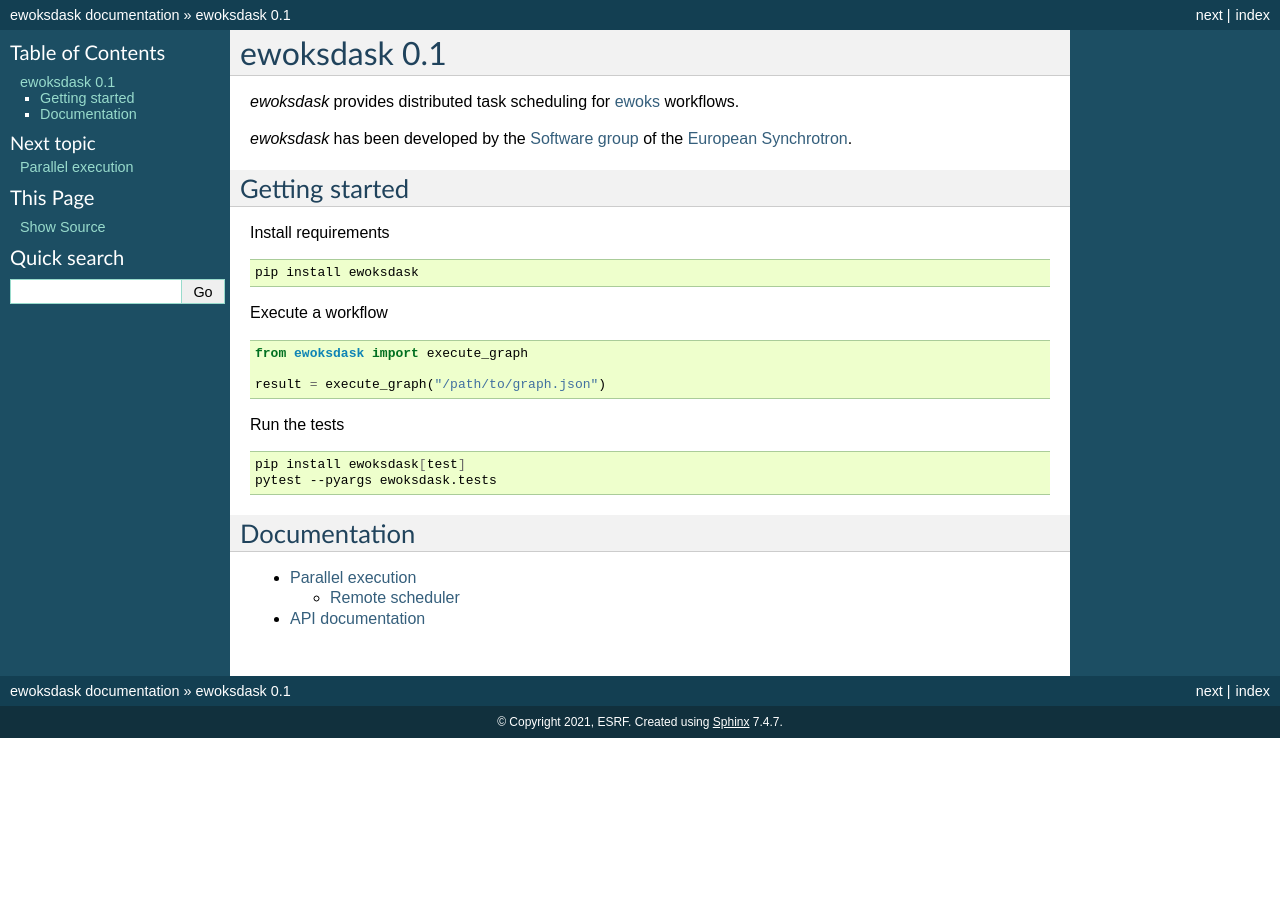
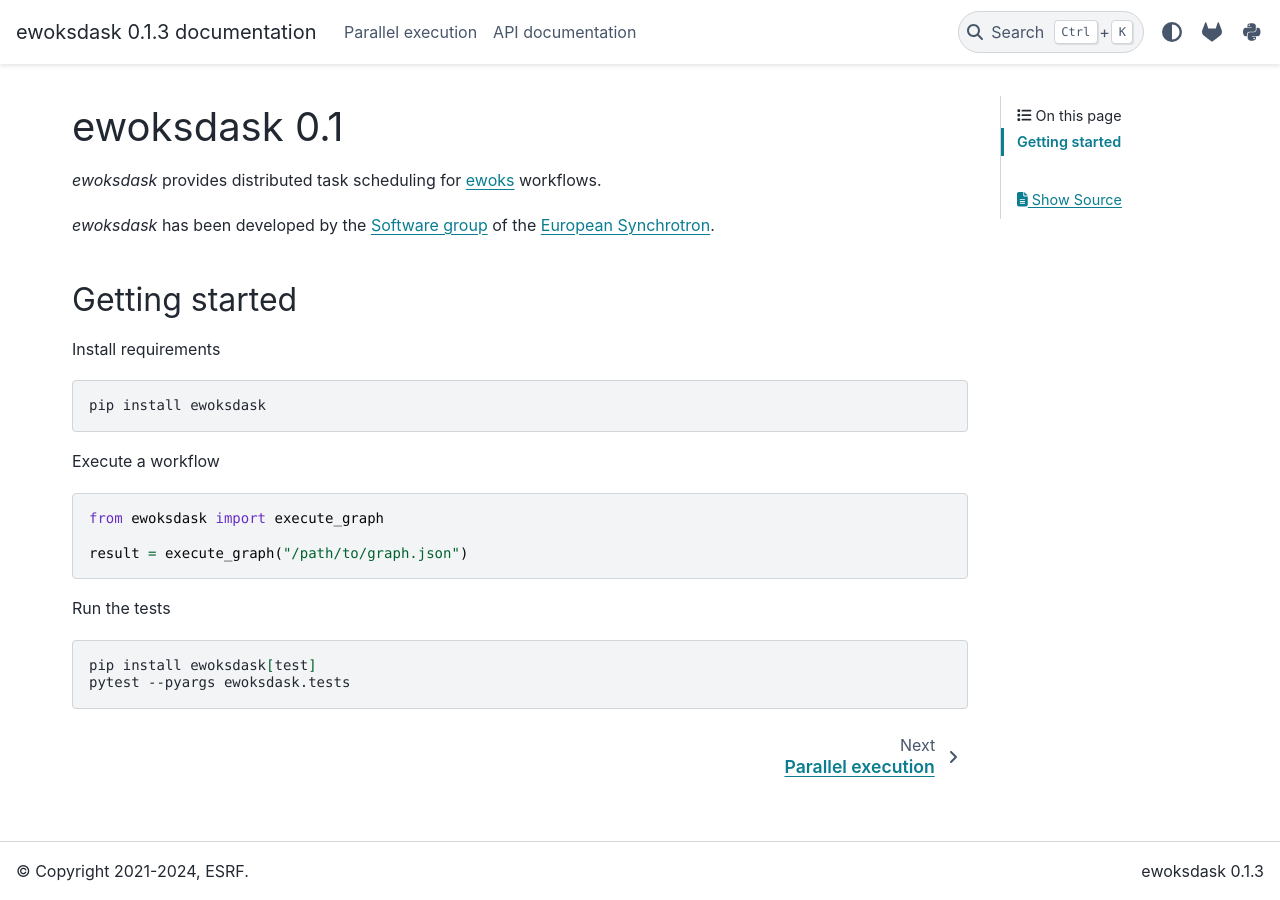
Before and after one commit to ewoks-kit/ewoksdask, a Sphinx documentation site: the page built from doc/index.rst, in a window 1280 px wide. Built offline with Sphinx 7.4.7 and the PyData theme 0.15.4, drawn with Linux system fonts in a browser that asks for light colours.

Commit message:
pdata sphinx theme

```diff
--- /dev/null
+++ b/doc/_templates/footer_end.html
@@ -0,0 +1 @@
+{{ project }} {{ release }}
--- a/doc/conf.py
+++ b/doc/conf.py
@@ -1,10 +1,19 @@
 """rm -rf doc/_generated/; sphinx-build doc build/sphinx/html -E -a
 """
 
+# -- Project information -----------------------------------------------------
+# https://www.sphinx-doc.org/en/master/usage/configuration.html#project-information
+
+from ewoksdask import __version__ as release
+
 project = "ewoksdask"
-version = "0.1"
-copyright = "2021, ESRF"
+version = ".".join(release.split(".")[:2])
+copyright = "2021-2024, ESRF"
 author = "ESRF"
+docstitle = f"{project} {version}"
+
+# -- General configuration ---------------------------------------------------
+# https://www.sphinx-doc.org/en/master/usage/configuration.html#general-configuration
 
 extensions = [
     "sphinx.ext.autodoc",
@@ -17,8 +26,9 @@
 
 always_document_param_types = True
 
-html_theme = "classic"
-html_static_path = []
+# mermaid does not render when nbsphinx is used
+# https://github.com/spatialaudio/nbsphinx/issues/678
+nbsphinx_requirejs_path = ""
 
 autosummary_generate = True
 autodoc_default_flags = [
@@ -26,3 +36,26 @@
     "undoc-members",
     "show-inheritance",
 ]
+
+
+# -- Options for HTML output -------------------------------------------------
+# https://www.sphinx-doc.org/en/master/usage/configuration.html#options-for-html-output
+
+html_theme = "pydata_sphinx_theme"
+html_static_path = []
+html_theme_options = {
+    "icon_links": [
+        {
+            "name": "gitlab",
+            "url": "https://gitlab.esrf.fr/workflow/ewoks/ewoksdask",
+            "icon": "fa-brands fa-gitlab",
+        },
+        {
+            "name": "pypi",
+            "url": "https://pypi.org/project/ewoksdask",
+            "icon": "fa-brands fa-python",
+        },
+    ],
+    "footer_start": ["copyright"],
+    "footer_end": ["footer_end"],
+}
--- a/doc/index.rst
+++ b/doc/index.rst
@@ -3,7 +3,7 @@
 
 *ewoksdask* provides distributed task scheduling for `ewoks <https://ewoks.readthedocs.io/>`_ workflows.
 
-*ewoksdask* has been developed by the `Software group <http://www.esrf.eu/Instrumentation/software>`_ of the `European Synchrotron <https://www.esrf.eu/>`_.
+*ewoksdask* has been developed by the `Software group <http://www.esrf.fr/Instrumentation/software>`_ of the `European Synchrotron <https://www.esrf.fr/>`_.
 
 Getting started
 ---------------
@@ -29,11 +29,8 @@
     pip install ewoksdask[test]
     pytest --pyargs ewoksdask.tests
 
-Documentation
--------------
-
 .. toctree::
-    :maxdepth: 2
+    :hidden:
 
     parallel
     api
--- a/setup.cfg
+++ b/setup.cfg
@@ -44,6 +44,7 @@
     %(test)s
     sphinx >=4.5
     sphinx-autodoc-typehints >=1.16
+    pydata-sphinx-theme < 0.15
 
 # E501 (line too long) ignored for now
 # E203 and W503 incompatible with black formatting (https://black.readthedocs.io/en/stable/compatible_configs.html#flake8)
```
